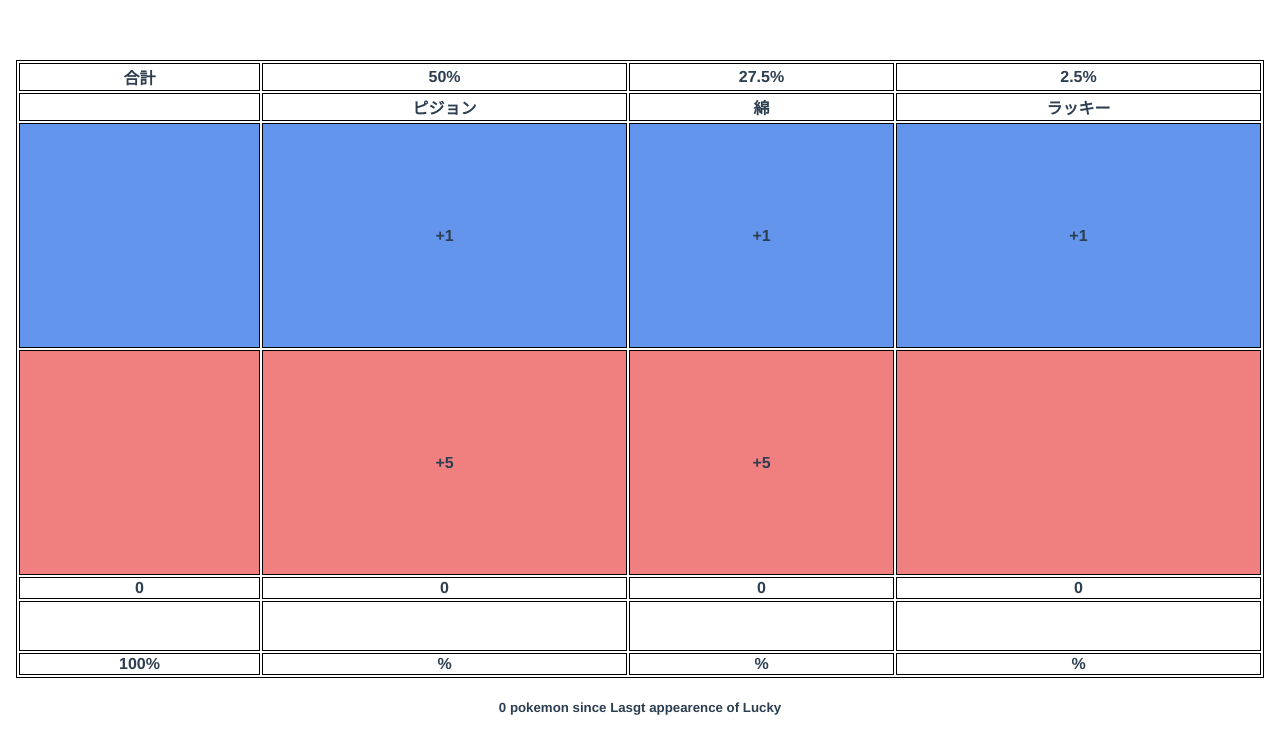
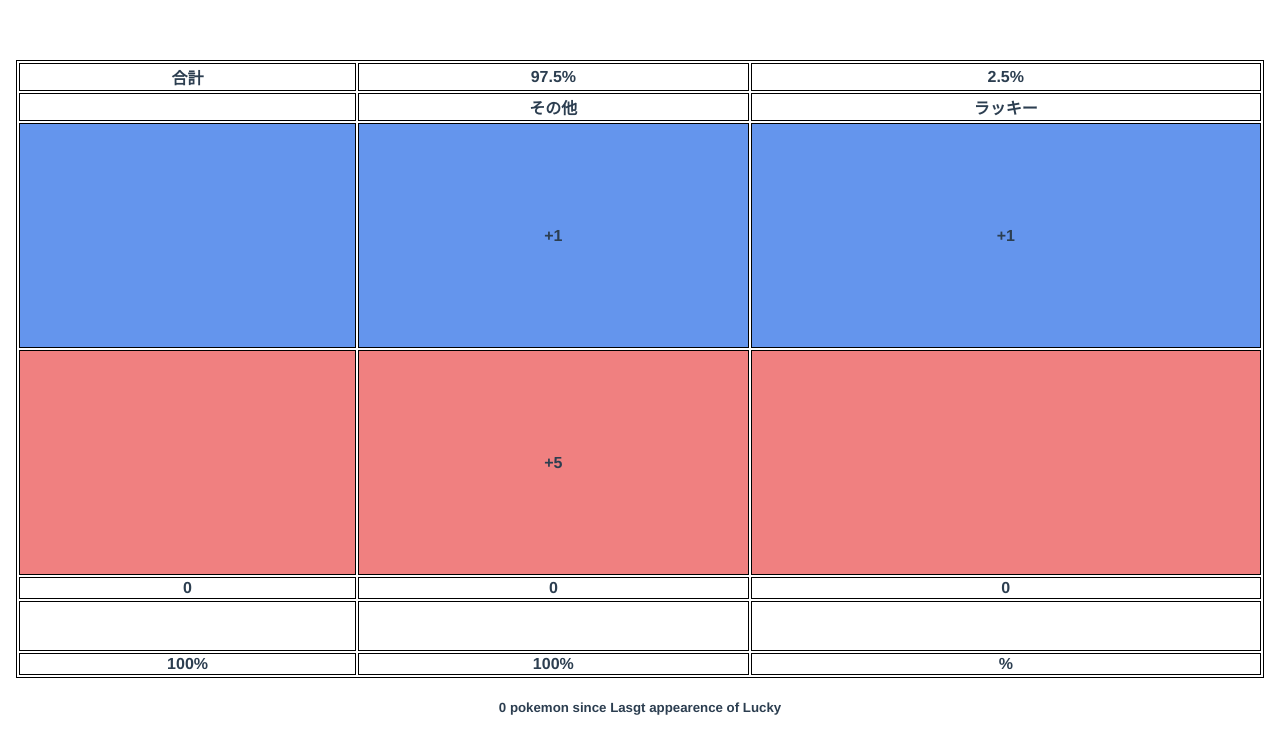
Before and after one commit to nisino25/getLucky, a Vue app: page / in a window 1280 px wide. Shown: the top 754 px of the page. Built offline with nearby package versions, Linux system fonts and the light colour scheme.

Commit message:
remove almost every

```diff
--- a/src/App.vue
+++ b/src/App.vue
@@ -5,45 +5,38 @@
       <table style="width:100%">
         <tr>
           <th>合計</th>
-          <th>50%</th>
-          <th>27.5%</th>
+          <th>97.5%</th>
           <th>2.5%</th>
         </tr>
 
         <tr>
           <th></th>
-          <th>ピジョン</th>
-          <th>綿</th>
+          <th>その他</th>
           <th>ラッキー</th>
         </tr>
         <tr class='btn' style="backgroundColor:CornflowerBlue">
           <th></th>
           <th @click="dayCountingList.first = dayCountingList.first + 1">+1</th>
-          <th @click="dayCountingList.second = dayCountingList.second + 1">+1</th>
           <th @click="dayCountingList.fourth = dayCountingList.fourth + 1; lastTime= dayTotal">+1</th>
         </tr>
         <tr class='btn' style="backgroundColor:LightCoral">
           <th></th>
           <th @click="dayCountingList.first = dayCountingList.first + 5">+5</th>
-          <th @click="dayCountingList.second = dayCountingList.second + 5">+5</th>
           <th ></th>
         </tr>
         <tr >
           <th>{{dayTotal}}</th>
-          <th>{{dayCountingList.first}}</th>
-          <th>{{dayCountingList.second}}</th>
+          <th>{{dayTotal - dayCountingList.fourth}}</th>
           <th>{{dayCountingList.fourth}}</th>
         </tr>
         <tr class='empty'>
           <th>&nbsp;</th>
           <th></th>
           <th></th>
-          <th></th>
         </tr>
         <tr >
           <th>100%</th>
-          <th>{{chanceList.first}}%</th>
-          <th>{{chanceList.second}}%</th>
+          <th>{{100 -chanceList.fourth}}%</th>
           <th>{{chanceList.fourth}}%</th>
         </tr>
 
```
